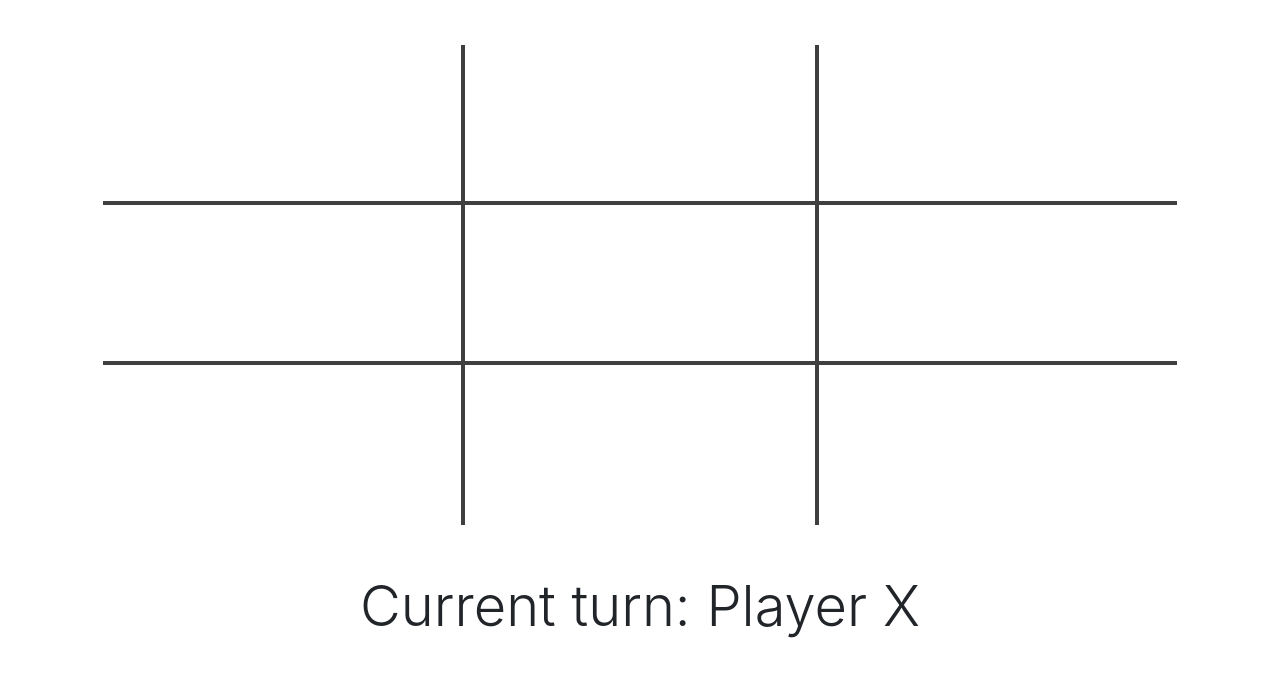
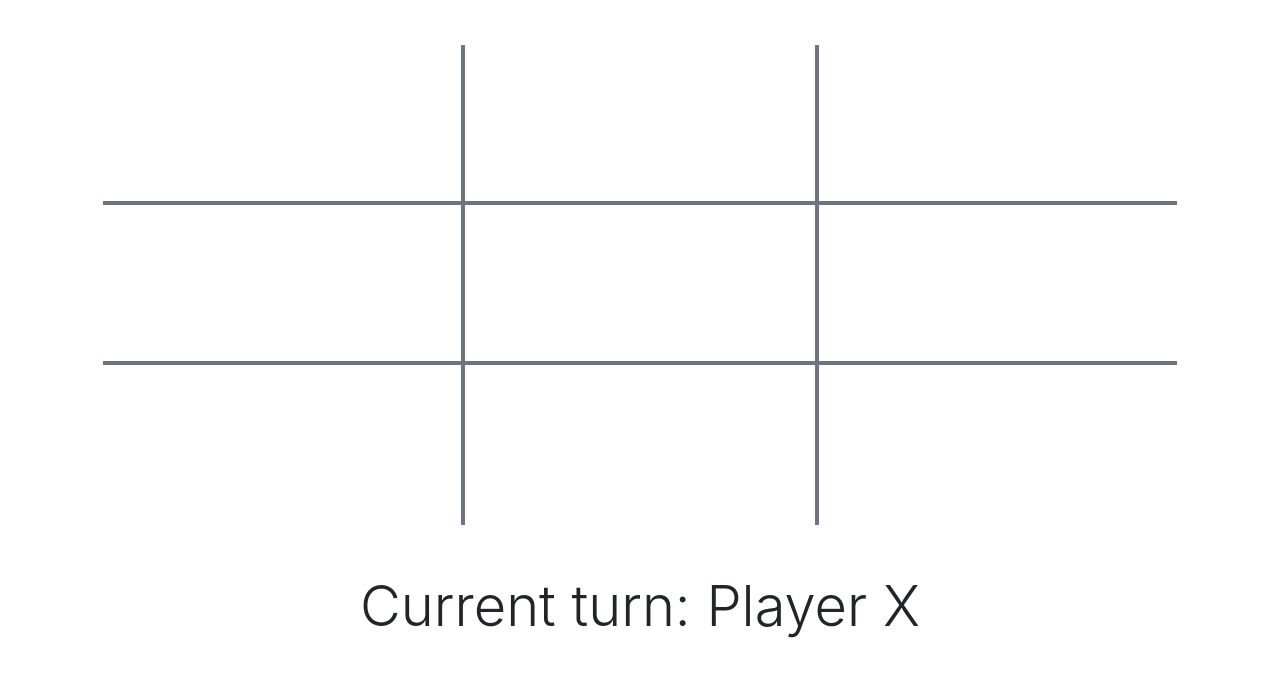
Before and after one commit to jdedwards3/tic-tac-toe, a plain HTML site: page index.html in a window 1280 px wide. Shown: the part 137-814 px from the top of the page. Drawn offline with nearby package versions, Linux system fonts and the light colour scheme.

Commit message:
grid border color

```diff
--- a/styles/styles.css
+++ b/styles/styles.css
@@ -20,12 +20,12 @@
 }
 
 .gridsquare-square:nth-child(-n + 6) {
-  border-bottom: 4px solid #3f3f3f;
+  border-bottom: 4px solid #6c757d;
 }
 
 .gridsquare-square:nth-child(3n + 2) {
-  border-left: 4px solid #3f3f3f;
-  border-right: 4px solid #3f3f3f;
+  border-left: 4px solid #6c757d;
+  border-right: 4px solid #6c757d;
 }
 
 .reset-button {
```
